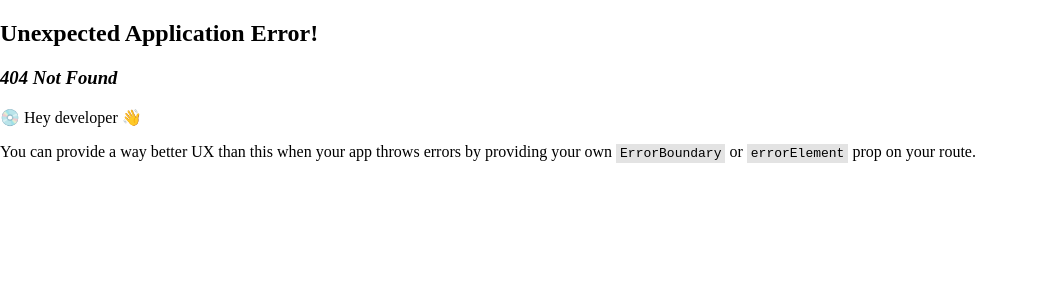
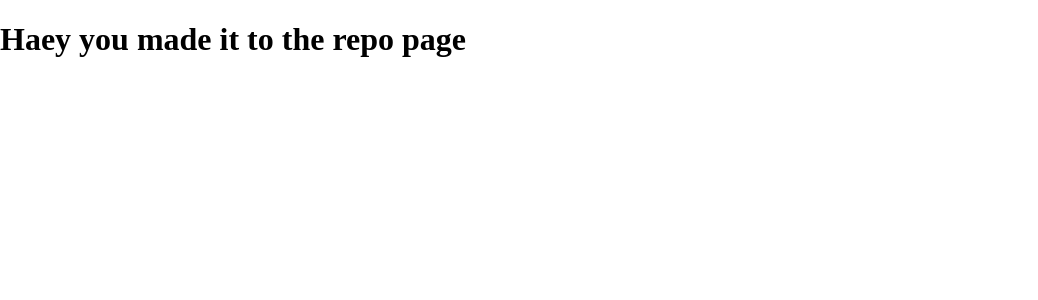
Before and after one commit to kbuke/tourvest-github-api, a React (Vite) app: page /repos/1 in a window 1280 px wide. Before the commit this address had no page. Shown: the top 300 px of the page, without its empty margins (0-1038 px from the left). Built offline with nearby package versions, Linux system fonts and the light colour scheme.

Commit message:
add Repo page to the router

```diff
--- /dev/null
+++ b/src/Pages/Repos/Repo.jsx
@@ -0,0 +1,7 @@
+export function Repo(){
+    return(
+        <h1>
+            Haey you made it to the repo page
+        </h1>
+    )
+}
--- a/src/router.jsx
+++ b/src/router.jsx
@@ -2,6 +2,7 @@ import { createBrowserRouter } from "react-router";
 
 import App from "./App";
 import { Home } from "./Pages/Home/Home";
+import { Repo } from "./Pages/Repos/Repo";
 
 export const router = createBrowserRouter([
     {
@@ -11,6 +12,10 @@ export const router = createBrowserRouter([
             {
                 path: "/",
                 element: <Home />
+            },
+            {
+                path: "/repos/:username",
+                element: <Repo />
             }
         ]
     }
```
